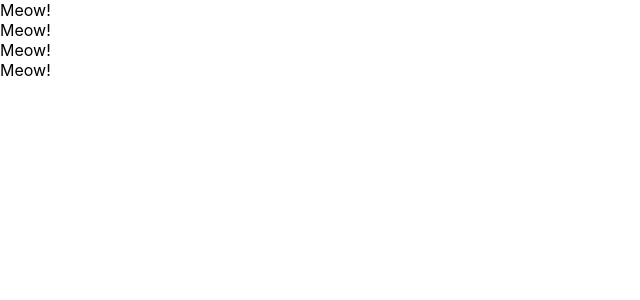
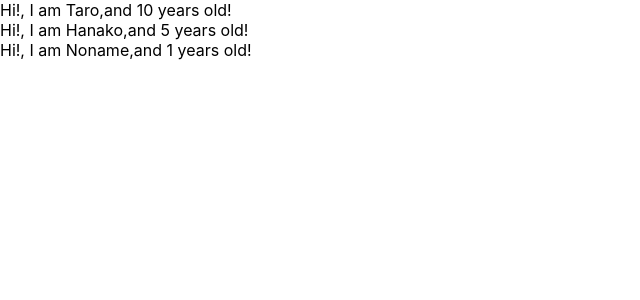
Before and after one commit to suema0331/react-redux-curd-app, a React (Create React App) app: page / in a window 1280 px wide. Shown: the top 300 px of the page, without its empty margins (0-640 px from the left). Built offline with nearby package versions, Linux system fonts and the light colour scheme.

Commit message:
learn props of component

```diff
--- a/src/App.js
+++ b/src/App.js
@@ -1,34 +1,43 @@
 import { render } from '@testing-library/react';
-// import React, { Component } from 'react';
 import React from 'react';
-//関数componentでは{Component}いらない
 
-//2 Functional component
-//returnでJSXを返している
+//User Componentに対してnameというPropsを与えることができる
+//componentは再利用できる。例えば以下で二行分出力
+  //<User name = {"Taro"} age={10}/>
+  //<User name = {"Hanako"} age={5}/>
+//Mapを使うことで一個のhashを受け取って関数でrenderさせる
+
+//array,iterator should have a unique "key" prop.
+//reactではバーチャルDOMがあってどのDOMが変更されたかを管理している。
+//変更点のみ実際のDOMに反映している。
+//それぞれのDOMにkeyを与えてあげることで必要最低限なDOM範囲を管理している
+
 const App = () =>{
+  const profiles = [
+  { name:"Taro", age:10 },
+  { name:"Hanako", age: 5 },
+  { name:"Noname" }
+]
+
   return (
-  <div>
-    <Cat />
-    <Cat />
-    <Cat />
-    <Cat />
-  </div>
+    <div>
+    {
+      profiles.map((profile,index) => {
+        return <User name={profile.name} age={profile.age} key={index}/>
+      })
+    }
+    </div>
   )
 }
 
-const Cat = () =>{
-  return <div>Meow!</div>
+//外からの入力を参照して画面に出力することができる
+const User = (props) =>{
+return <div>Hi!, I am {props.name},and {props.age} years old! </div>
 }
+
+//ageが入力されなかったときにage1がデフォルト値として1が渡される
+User.defaultProps ={
+  age:1
+}
+
 export default App;
-
-//1 AppをClass Componentという
-// class App extends Component{
-//   render() {
-//     return(
-//       <React.Fragment>
-//         <label htmlFor="bar">bar</label>
-//         <input type="text" onChange={() => {console.log("I am clicked.")}}/>
-//       </React.Fragment>
-//   )
-// }
-//export default App;
```
Also changed, not shown: src/App1.js (added, +34 -0 lines).
